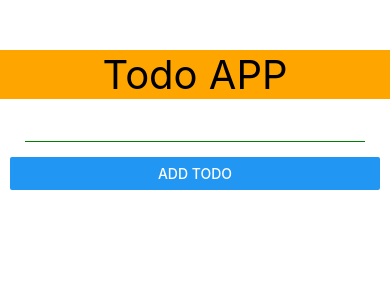
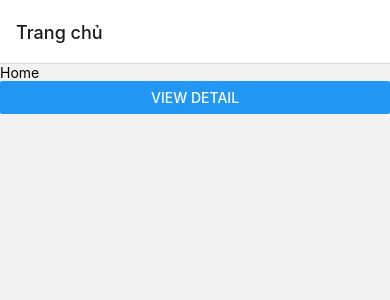
Before and after one commit to acemaiyeu/learning-react-native, a React Native app: screen /home in a window 390 px wide. Shown: the top 300 px of the page. Built offline with nearby package versions, Linux system fonts and the light colour scheme.

Commit message:
navigation

```diff
--- a/App.tsx
+++ b/App.tsx
@@ -1,86 +1,45 @@
 
-import { useState } from 'react';
-import { StyleSheet, Text,  View, TextInput, Button, FlatList, TouchableOpacity, Pressable, Alert } from 'react-native';
+import {View} from 'react-native';
+import AboutScreen from './components/review/about';
+import DetailScreen from './components/review/detail';
+import HomeScreen from './components/review/home';
 
-interface ITodo {
-  id: number,
-  name: string
+import { useFonts } from 'expo-font';
+import * as SplashScreen from 'expo-splash-screen';
+import {useEffect} from 'react';
+import { OPENSAN_REGULAR } from './utils/const';
+
+import { NavigationContainer } from '@react-navigation/native';
+import { createNativeStackNavigator } from '@react-navigation/native-stack';
+
+
+
+const App = () =>  {
+  SplashScreen.preventAutoHideAsync();
+
+
+  const [loaded, error] = useFonts({
+    [OPENSAN_REGULAR]: require('./assets/fonts/OpenSans-Regular.ttf'),
+  });
+
+  useEffect(() => {
+    if (loaded || error) {
+      SplashScreen.hideAsync();
+    }
+  }, [loaded, error]);
+
+  if (!loaded && !error) {
+    return null;
+  }
+  const Stack = createNativeStackNavigator();
+
+  return (
+    <NavigationContainer>
+      <Stack.Navigator>
+        <Stack.Screen name="home" component={HomeScreen} options={{title: "Trang chủ"}}/>
+        <Stack.Screen name="review-detail" component={DetailScreen} />
+      </Stack.Navigator>
+    </NavigationContainer>
+  )
 }
-export default function App() {
-  const [todo, setTodo] = useState("");
-  const [ListTodo, setListTodo] = useState<ITodo[]>([]);
-  function randomInteger(min: number, max: number){
-    return Math.floor(Math.random() * (max-min+1)) + min;
-  }
-  const handleAddTodo = () => {
-    if( !todo) {
-      Alert.alert("Lỗi input todo", "Todo không được để trống")
-      return;
-    }
-    setListTodo([...ListTodo, {id: randomInteger(2,2000000), name: todo}])
-    setTodo("")
-  }
-  const deleteTodo = (id: number) =>{
-    const newTodo = ListTodo.filter(item => item.id != id)
-    setListTodo(newTodo)
-  }
-  return (
-    <View style={styles.container}>
-    <Text style={styles.header}>Todo APP</Text>
-    {/* <form action=""></form> */}
-
-    <View style={styles.body}>
-      <TextInput value={todo} onChangeText={(value) => setTodo(value)} style={styles.todo_input} />
-
-      <Button onPress={() => handleAddTodo()}  title='Add Todo'/>
-    </View>
-    {/* list  */}
-    <View style={styles.body}>
-        <FlatList data={ListTodo} renderItem={({item}) => {
-          return (
-            <Pressable style={(({pressed}) => ({opacity: pressed ? 0.5 : 2}))} onPress={() => deleteTodo(item.id)}>
-              <Text style={styles.todoItem}>{item.name}</Text>
-            </Pressable>
-          )
-        }} />
-    </View>
-    </View>
-  );
-}
-
-const styles = StyleSheet.create({
-  header: {
-    backgroundColor: "orange",
-    paddingHorizontal: 20,
-    textAlign: 'center',
-    fontSize: 40
-  },
-
-  container: {
-    flex: 1,
-    backgroundColor: '#fff',
-    paddingTop: 50
-    // marginTop: 50,
-    // paddingHorizontal: 20
-    // alignItems: 'center',
-    // justifyContent: 'center',
-
-  },
-  todo_input: {
-    borderBottomWidth: 1,
-    borderBlockColor: "green",
-    padding: 5,
-    margin: 15
-  },
-  body: {
-    paddingHorizontal: 10,
-    marginBottom: 20
-  },
-  todoItem: {
-    fontSize: 20,
-    marginBottom: 25,
-    borderWidth: 1,
-    borderStyle: "dashed",
-    padding: 10
-  }
-});
+export default App;
--- /dev/null
+++ b/components/review/about.tsx
@@ -0,0 +1,17 @@
+import { StyleSheet, Text, View } from "react-native"
+import { globalStyle } from "../../utils/const";
+
+const styles = StyleSheet.create({
+    about: {
+        fontSize: 30
+    }
+})
+
+const AboutScreen = () => {
+    return (
+        <View>
+            <Text style={[styles.about, globalStyle.globalFont]}>About google</Text>
+        </View>
+    )
+}
+export default AboutScreen;
--- /dev/null
+++ b/components/review/detail.tsx
@@ -0,0 +1,17 @@
+import { StyleSheet, Text, View } from "react-native"
+import { OPENSAN_REGULAR } from "../../utils/const";
+
+const styles = StyleSheet.create({
+    review: {
+        fontSize: 30,
+        fontFamily: OPENSAN_REGULAR
+    }
+})
+const DetailScreen = () => {
+    return (
+        <View>
+            <Text style={styles.review}>Detail google</Text>
+        </View>
+    )
+}
+export default DetailScreen;
--- /dev/null
+++ b/components/review/home.tsx
@@ -0,0 +1,13 @@
+import { Button, Text, View } from "react-native"
+
+const HomeScreen = () => {
+    return (
+        <View>
+            <Text>Home</Text>
+            <View>
+                <Button title="VIew detail" onPress={() => alert("me")}/>
+            </View>
+        </View>
+    )
+}
+export default HomeScreen;
--- /dev/null
+++ b/utils/const.ts
@@ -0,0 +1,8 @@
+import { StyleSheet } from "react-native"
+
+export const OPENSAN_REGULAR = "OpenSans-Regular"
+export const globalStyle = StyleSheet.create({
+    globalFont: {
+        fontFamily: OPENSAN_REGULAR
+    }
+})
```
Also changed, not shown: components/flex.box.tsx (added, +43 -0 lines), package.json (+7 -1 lines), assets/fonts/OpenSans-Regular.ttf (added), 1 other file (tests, documents, lock files or other folders).
